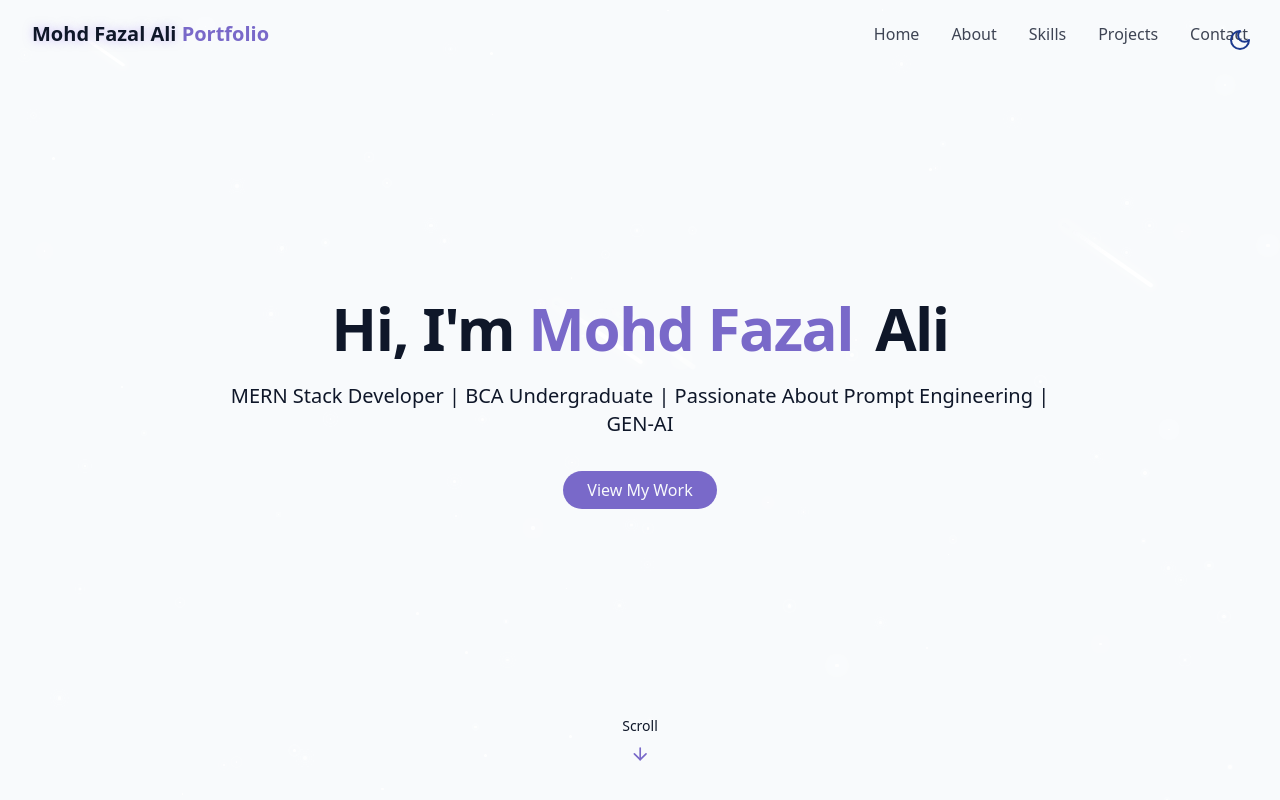
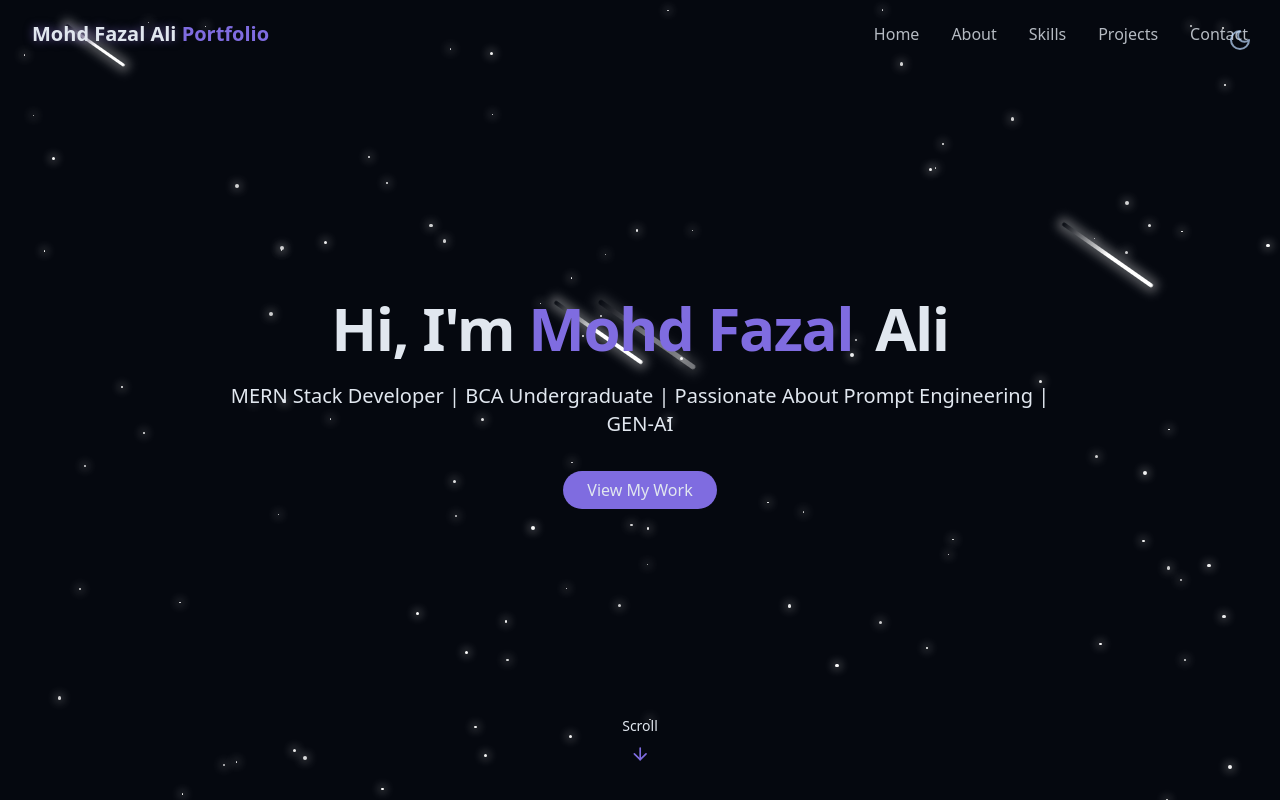
Before and after one commit to Fazal0567/portfolio1, a React (Vite) app in the folder portfolio/: page / in a window 1280 px wide. Shown: the top 800 px of the page. Built offline with nearby package versions, Linux system fonts and the light colour scheme.

Commit message:
Update ThemeToggle.jsx

```diff
--- a/portfolio/src/components/ThemeToggle.jsx
+++ b/portfolio/src/components/ThemeToggle.jsx
@@ -1,46 +1,23 @@
-import { Moon, Sun } from "lucide-react";
-import { useEffect, useState } from "react";
+// src/components/ThemeToggle.tsx
+
+import { Moon } from "lucide-react";
+import { useEffect } from "react";
 import { cn } from "@/lib/utils";
 
 export const ThemeToggle = () => {
-  const [isDarkMode, setIsDarkMode] = useState(false);
-
   useEffect(() => {
-    const storedTheme = localStorage.getItem("theme");
-    if (storedTheme === "dark") {
-      setIsDarkMode(true);
-      document.documentElement.classList.add("dark");
-    } else {
-      localStorage.setItem("theme", "light");
-      setIsDarkMode(false);
-    }
+    document.documentElement.classList.add("dark");
   }, []);
-
-  const toggleTheme = () => {
-    if (isDarkMode) {
-      document.documentElement.classList.remove("dark");
-      localStorage.setItem("theme", "light");
-      setIsDarkMode(false);
-    } else {
-      document.documentElement.classList.add("dark");
-      localStorage.setItem("theme", "dark");
-      setIsDarkMode(true);
-    }
-  };
 
   return (
     <button
-      onClick={toggleTheme}
+      disabled
       className={cn(
-        "fixed max-sm:hidden top-5 right-5 z-50 p-2 rounded-full transition-colors duration-300",
-        "focus:outlin-hidden"
+        "fixed max-sm:hidden top-5 right-5 z-50 p-2 rounded-full opacity-70 cursor-not-allowed",
+        "transition-colors duration-300"
       )}
     >
-      {isDarkMode ? (
-        <Sun className="h-6 w-6 text-yellow-300" />
-      ) : (
-        <Moon className="h-6 w-6 text-blue-900" />
-      )}
+      <Moon className="h-6 w-6 text-blue-200" />
     </button>
   );
 };
```
